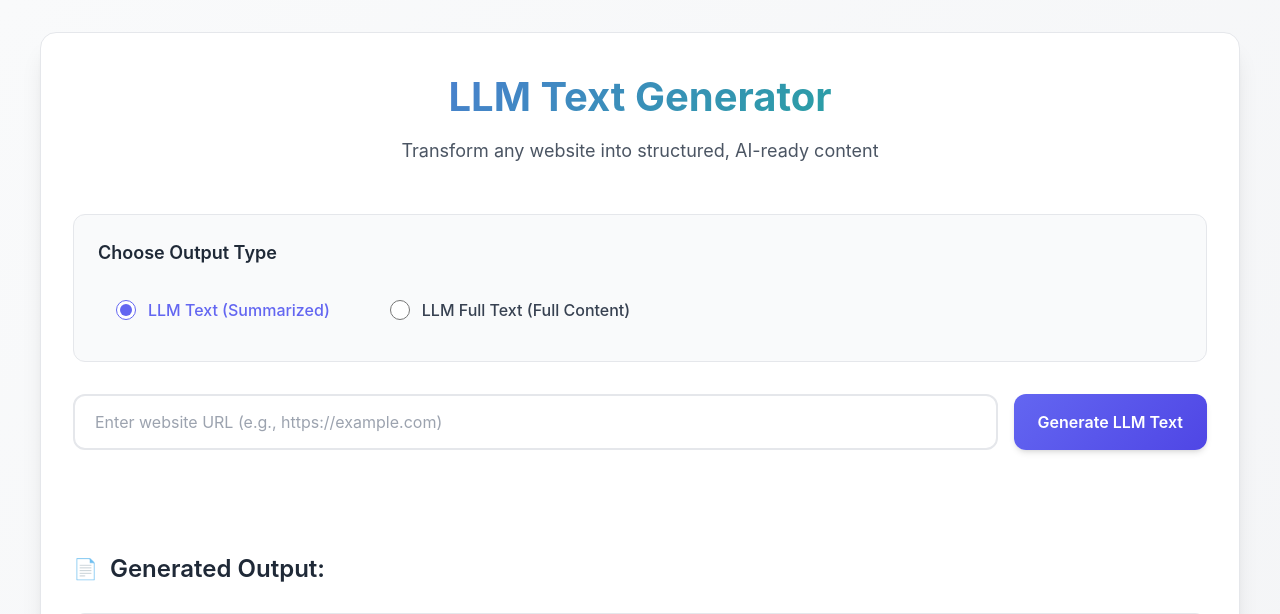
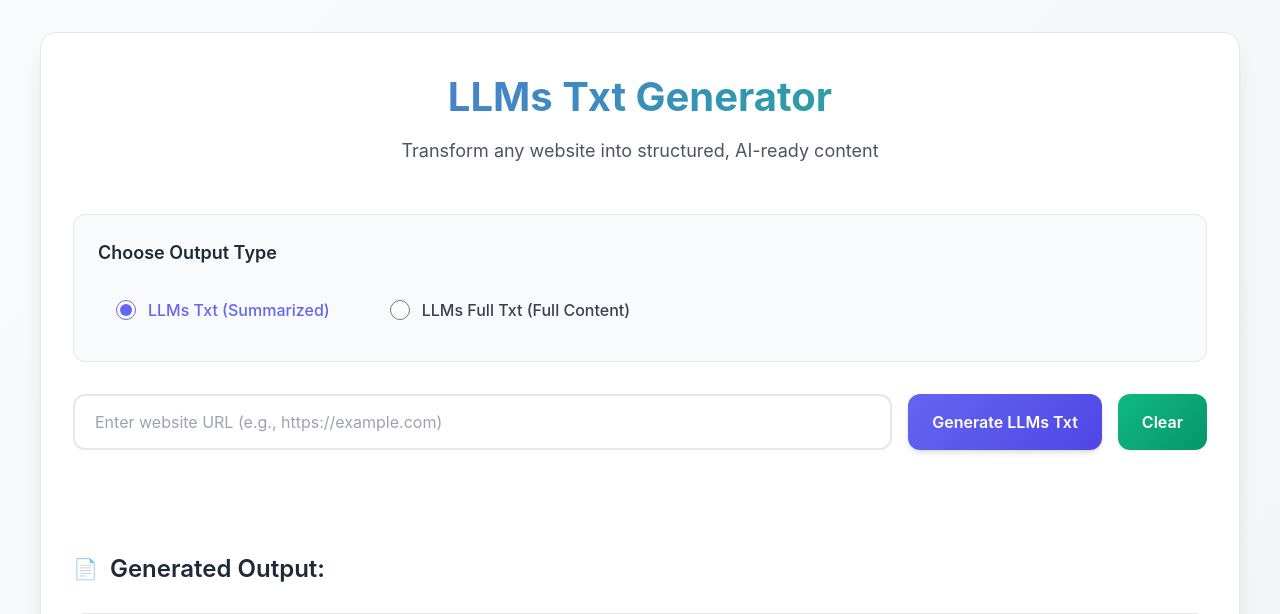
Before and after one commit to het4399/llm-text-generator, a Flask app: page / in a window 1280 px wide. Shown: the top 614 px of the page. Run offline with Flask 3, Linux system fonts and the light colour scheme.

Commit message:
updated the name while saving the file and added clear button, fixed the loader issue

```diff
--- a/static/css/style.css
+++ b/static/css/style.css
@@ -261,7 +261,7 @@ h1 {
     box-shadow: var(--shadow-md);
 }
 
-#generateBtn:hover:not(:disabled) {
+#generateBtn:hover:not(:disabled):not(.processing) {
     transform: translateY(-1px);
     box-shadow: var(--shadow-lg);
 }
@@ -274,6 +274,13 @@ h1 {
 /* Processing button styles */
 #generateBtn.processing {
     padding-left: var(--space-12);
+    transform: none !important;
+    box-shadow: var(--shadow-md) !important;
+}
+
+#generateBtn.processing:hover {
+    transform: none !important;
+    box-shadow: var(--shadow-md) !important;
 }
 
 #generateBtn.processing::before {
@@ -287,10 +294,16 @@ h1 {
     border: 3px solid rgba(255, 255, 255, 0.3);
     border-radius: 50%;
     border-top-color: white;
-    animation: spin 1s linear infinite;
+    animation: spin-button 1s linear infinite;
 }
 
 @keyframes spin {
+    to {
+        transform: rotate(360deg);
+    }
+}
+
+@keyframes spin-button {
     to {
         transform: translateY(-50%) rotate(360deg);
     }
--- a/static/js/script.js
+++ b/static/js/script.js
@@ -5,6 +5,7 @@ document.addEventListener('DOMContentLoaded', () => {
     const statusMessage = document.getElementById('statusMessage');
     const copyBtn = document.getElementById('copyBtn');
     const downloadBtn = document.getElementById('downloadBtn');
+    const clearBtn = document.getElementById('clearBtn');
     const copyMessage = document.getElementById('copyMessage');
     const processingOverlay = document.getElementById('processingOverlay');
     const processingDetail = document.getElementById('processingDetail');
@@ -230,6 +231,15 @@ document.addEventListener('DOMContentLoaded', () => {
             return;
         }
 
+        // Get the selected output type to determine filename
+        const selectedOutputType = document.querySelector('input[name="outputType"]:checked').value;
+
+        // Set filename based on output type
+        let filename = 'llms.txt'; // default
+        if (selectedOutputType === 'llms_full_txt') {
+            filename = 'llms-full.txt';
+        }
+
         // Create a blob with the text content
         const blob = new Blob([outputText.value], { type: 'text/plain' });
 
@@ -239,7 +249,7 @@ document.addEventListener('DOMContentLoaded', () => {
         // Create a temporary anchor element to trigger download
         const downloadLink = document.createElement('a');
         downloadLink.href = url;
-        downloadLink.download = 'llms.txt'; // Set the filename
+        downloadLink.download = filename; // Set the dynamic filename
 
         // Append to body, click, and remove
         document.body.appendChild(downloadLink);
@@ -248,6 +258,30 @@ document.addEventListener('DOMContentLoaded', () => {
 
         // Clean up the URL object
         window.URL.revokeObjectURL(url);
+    });
+
+    // Implement clear functionality
+    clearBtn.addEventListener('click', () => {
+        // Clear the URL input
+        websiteUrlInput.value = '';
+
+        // Clear the output text
+        outputText.value = '';
+
+        // Clear status message
+        statusMessage.textContent = '';
+        statusMessage.className = '';
+
+        // Hide copy and download buttons
+        copyBtn.style.display = 'none';
+        downloadBtn.style.display = 'none';
+        copyMessage.style.display = 'none';
+
+        // Reset to default output type (summarized)
+        llmsTxtRadio.checked = true;
+
+        // Focus back to the URL input for better UX
+        websiteUrlInput.focus();
     });
 
     function showCopySuccess() {
--- a/templates/index.html
+++ b/templates/index.html
@@ -3,12 +3,12 @@
 <head>
     <meta charset="UTF-8">
     <meta name="viewport" content="width=device-width, initial-scale=1.0">
-    <title>LLM Text Generator</title>
+    <title>LLMs Txt Generator</title>
     <link rel="stylesheet" href="{{ url_for('static', filename='css/style.css') }}">
 </head>
 <body>
     <div class="container">
-        <h1>LLM Text Generator</h1>
+        <h1>LLMs Txt Generator</h1>
         <p class="subtitle">Transform any website into structured, AI-ready content</p>
 
         <div class="output-type-selection">
@@ -16,17 +16,18 @@
             <div class="radio-group">
                 <div class="radio-option">
                     <input type="radio" name="outputType" id="llmsTxt" value="llms_txt" checked>
-                    <label for="llmsTxt">LLM Text (Summarized)</label>
+                    <label for="llmsTxt">LLMs Txt (Summarized)</label>
                 </div>
                 <div class="radio-option">
                     <input type="radio" name="outputType" id="llmsFullTxt" value="llms_full_txt">
-                    <label for="llmsFullTxt">LLM Full Text (Full Content)</label>
+                    <label for="llmsFullTxt">LLMs Full Txt (Full Content)</label>
                 </div>
             </div>
         </div>
         <div class="input-section">
             <input type="text" id="websiteUrl" placeholder="Enter website URL (e.g., https://example.com)" required>
-            <button id="generateBtn" class="btn btn-primary">Generate LLM Text</button>
+            <button id="generateBtn" class="btn btn-primary">Generate LLMs Txt</button>
+            <button id="clearBtn" class="btn btn-secondary">Clear</button>
         </div>
         <p id="statusMessage" style="color: gray;"></p>
         <div class="output-section">
```
